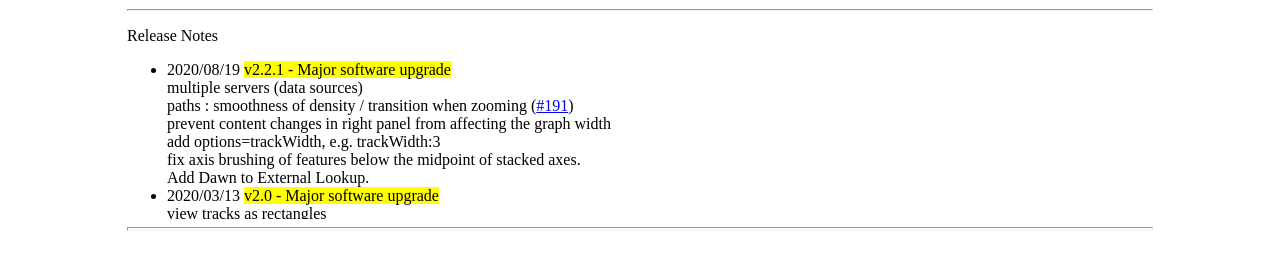
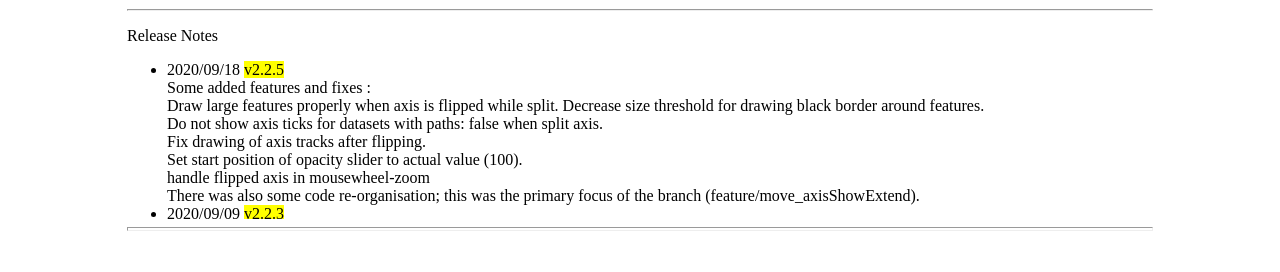
Before and after one commit to plantinformatics/pretzel-static-pages, a plain HTML site: page landingPageContent/index.html in a window 1280 px wide. Shown: the part 920-1192 px from the top of the page. Drawn offline with Linux system fonts and the light colour scheme; files whose address does not match are found by name.

Commit message:
add release notes for v2.2.{2,3,5}
 ac25567 7807 Sep 18 12:50 landingPageContent/index.html

```diff
--- a/landingPageContent/index.html
+++ b/landingPageContent/index.html
@@ -58,6 +58,25 @@ Users can explore the above datasets as well as upload their own content.<br>
 </p>
 <div style="  max-height: 12em;  overflow-y: auto;">Release Notes
   <ul>
+    <li>2020/09/18 <mark> v2.2.5</mark>
+      <br> Some added features and fixes :
+      <br> <!-- 18522b40 -->  Draw large features properly when axis is flipped while split. Decrease size threshold for drawing black border around features.
+      <br> <!-- d32590dc -->  Do not show axis ticks for datasets with paths: false when split axis.
+      <br> <!-- 85507548 -->  Fix drawing of axis tracks after flipping.
+      <br> <!-- 59b189d7 -->  Set start position of opacity slider to actual value (100).
+      <br> <!-- 3b44d422 -->  handle flipped axis in mousewheel-zoom
+      <br> There was also some code re-organisation;  this was the primary focus of the branch (feature/move_axisShowExtend).
+    </li>
+
+    <li>2020/09/09 <mark> v2.2.3</mark>
+      <br> split axis horizontal layout - implements the first part of #193
+      <br> <!-- 244b2905 -->  axis-tracks  : fixed width per block,  make track rectangles progressively narrower width to fit.
+    </li>
+
+    <li>2020/08/21 <mark> v2.2.2</mark>
+      <br> prevent user login form field input from being set in route URL
+    </li>
+
     <li>2020/08/19 <mark> v2.2.1 - Major software upgrade</mark>
       <br> multiple servers (data sources)
       <br> paths : smoothness of density / transition when zooming (<a href="https://github.com/plantinformatics/pretzel/issues/191">#191</a>)
```
